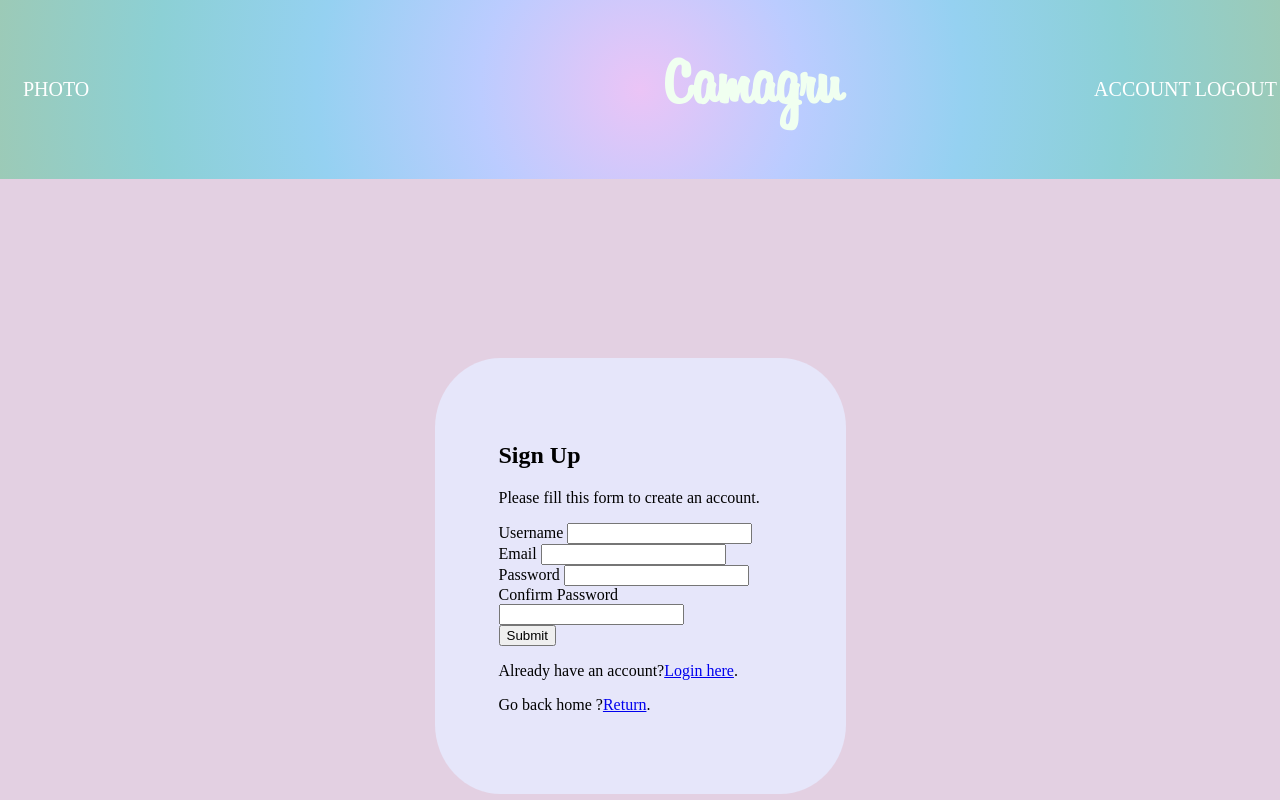
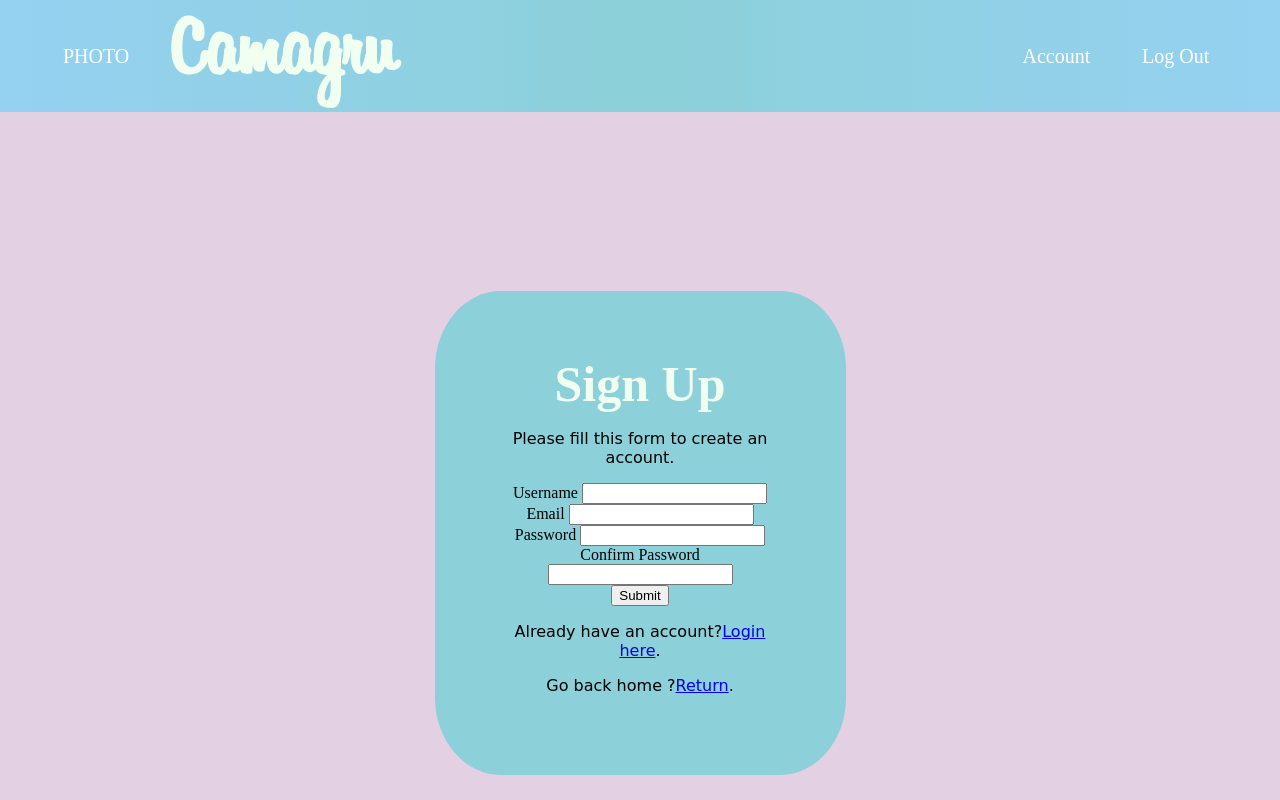
Before and after one commit to gabykur/Camagru, a PHP site: page /user/register.php in a window 1280 px wide. Run offline with PHP 8.4, Linux system fonts and the light colour scheme; the visitor is signed in with stand-in values (Sample User, id 1).

Commit message:
fronting the nav

```diff
--- a/index.php
+++ b/index.php
@@ -7,30 +7,29 @@ session_start();
 <head>
     <meta charset="UTF-8">
     <title>Camagru</title>
+    <link rel="stylesheet" href="https://use.fontawesome.com/releases/v5.7.2/css/all.css" integrity="sha384-fnmOCqbTlWIlj8LyTjo7mOUStjsKC4pOpQbqyi7RrhN7udi9RwhKkMHpvLbHG9Sr" crossorigin="anonymous">
     <link rel="stylesheet" href="/public/css/main.css">
 </head>
 <body>
 <header>
-    <table class="container borderXwidth"><tr>
+    <table class="container borderXwidth "><tr>
         <td><a href="/home.php">PHOTO</a></td>
         <td><h1>Camagru</h1></td>
-
+        <td style="width:50%"></td>
         <?php
         if ($_SESSION['loggedin'] != ""){
             echo'
-                <td style="width:50px"><a href="http://'.$_SERVER['HTTP_HOST'].'/user/account.php">ACCOUNT</a></td>
-                <td style="width:50px"><a href="http://'.$_SERVER['HTTP_HOST'].'/user/logout.php">LOGOUT</a></td>
+
+                <td><a href="http://'.$_SERVER['HTTP_HOST'].'/user/account.php">Account</a></td>
+                <td><a href="http://'.$_SERVER['HTTP_HOST'].'/user/logout.php">Log Out</a></td>
+
                 ';
         }else{
             echo'
-            <td><a href="http://'.$_SERVER['HTTP_HOST'].'/user/login.php">LOGIN</a></td>';
+            <td><a class="logButt" href="http://'.$_SERVER['HTTP_HOST'].'/user/login.php">Log In</a></td>
+            <td><a class="signButt" href="http://'.$_SERVER['HTTP_HOST'].'/user/register.php">Sign In</a></td>';
         }?>
     </tr></table>
 </header>
-<div style="
-    width: 100%;
-    max-width: 1200px;
-    margin: auto;
-"></div>
 </body>
 </html>
--- a/public/css/main.css
+++ b/public/css/main.css
@@ -13,32 +13,48 @@ body{
     width: 100%;
 
 }
-header {
+
+header{
+    background-image: linear-gradient(to right, #95d1f1, #8cd0d9, #95d1f1);
+}
+
+header{
 	display: flex;
 	justify-content: space-around;
     flex-wrap: wrap;
-    background-image: radial-gradient(circle, #ebc4f6, #bbccff, #95d1f1, #8cd0d5, #9ccab7);
+    width:100%;
 }
 
 h1{
     font-family: Instagram;
-    font-size: 67px;
-    /* position: relative; */
+    font-size: 85px;
     color: honeydew;
     text-align: center;
-}
-td:last-child{
-    text-align:right;
+    margin:0;
+    display: block;
 }
 
+h2{
+    font-size: 50px;
+    color: honeydew;
+    margin:0;
+    display: block;
+}
 
+p{
+    font-family: cursive;
+}
+
+.main{
+    margin: 0 auto;
+    max-width: 935px;
+    width: 100%;
+}
 /*_____NAVIGATION_____*/
 
 .container
 {
-
-    margin-left: auto;
-    margin-right: auto;
+    max-width: 1200px;
     width: 100%;
 
 }
@@ -53,34 +69,6 @@ td:last-child{
     z-index: 0;
     cursor: pointer;
 }
-.borderXwidth a:before, .borderXwidth a:after
-{
-    position: absolute;
-    opacity: 0;
-    width: 0%;
-    height: 2px;
-    content: '';
-    background: #FFF;
-    transition: all 0.3s;
-}
-
-.borderXwidth a:before
-{
-    left: 0px;
-    top: 0px;
-}
-
-.borderXwidth a:after
-{
-    right: 0px;
-    bottom: 0px;
-}
-
-.borderXwidth a:hover:before, .borderXwidth a:hover:after
-{
-    opacity: 1;
-    width: 100%;
-}
 
 /*_____LOGIN_____*/
 
@@ -88,14 +76,27 @@ td:last-child{
 
 .loginForm{
     width: 50%;
+    text-align: center;
     margin-left: auto;
     margin-right: auto;
-    background-color: lavender;
+    background-color: #8cd0d9;
     border-radius: 16%;
     padding: 64px;
     margin-top: 14%;
     min-height: 300px;
     max-width: 283px;
+}
+
+.logButt{
+    background-color: #e3d0e2;
+}
+
+.logButt, .signButt{
+    border: 1px solid #e3d0e2;
+    border-radius: 4px;
+    color: #fff;
+    position: relative;
+    inline-size: 83px;
 }
 
 /*_____ACCOUNT_____*/
--- a/user/login.php
+++ b/user/login.php
@@ -73,7 +73,7 @@ if($_SERVER["REQUEST_METHOD"] == "POST"){
 }
 ?>
 <?php require("../index.php"); ?>
-
+<div class="main">
     <div class="loginForm">
         <h2>Login</h2>
         <p>Please fill in your credentials to login.</p>
@@ -97,3 +97,4 @@ if($_SERVER["REQUEST_METHOD"] == "POST"){
             <p>Go back home ? <a href="../index.php">Return</a>.</p>
         </form>
     </div>
+</div>
```
Also changed, not shown: public/fonts/Superstar.ttf (added), public/icons/53b6895f7f6d.png (added), public/icons/logout.png (added), 2 other files. Lines whose indentation alone changed are shown as unchanged.
